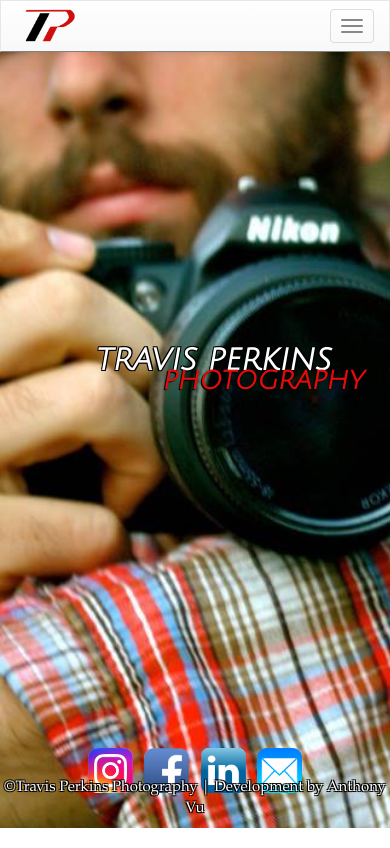
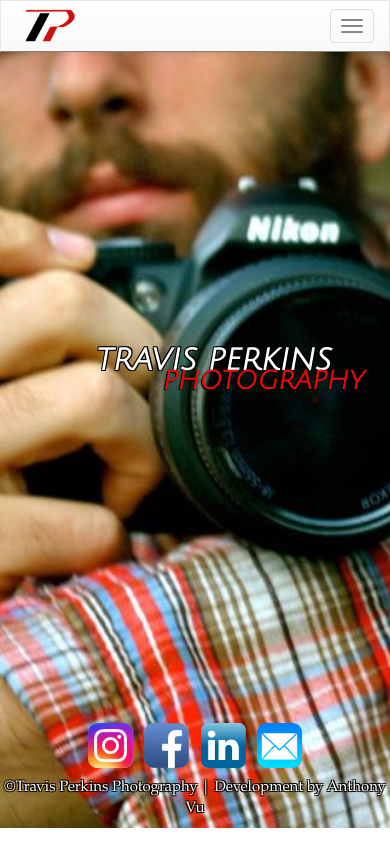
Before and after one commit to AnthonyVuOD/TravisPerkinsPhotography, a plain HTML site: page index.html in a window 390 px wide. Drawn offline with nearby package versions, Linux system fonts and the light colour scheme.

Commit message:
viewport all others

```diff
--- a/TravisPerkins.css
+++ b/TravisPerkins.css
@@ -297,6 +297,14 @@ body {
     font-size: 1.5em;
     top: 35%;
   }
+  #socialLinks {
+    position: absolute;
+    bottom: 60px;
+    left: 0;
+    right: 0;
+    margin: 0 auto;
+    width: 225px;
+  }
   #containerAbout {
     width: 90%;
   }
```
Also changed, not shown: About.html (+1 -0 lines), Contact.html (+1 -0 lines), Landscape.html (+1 -0 lines), Misc.html (+1 -0 lines), Music.html (+1 -0 lines), People.html (+1 -0 lines).
